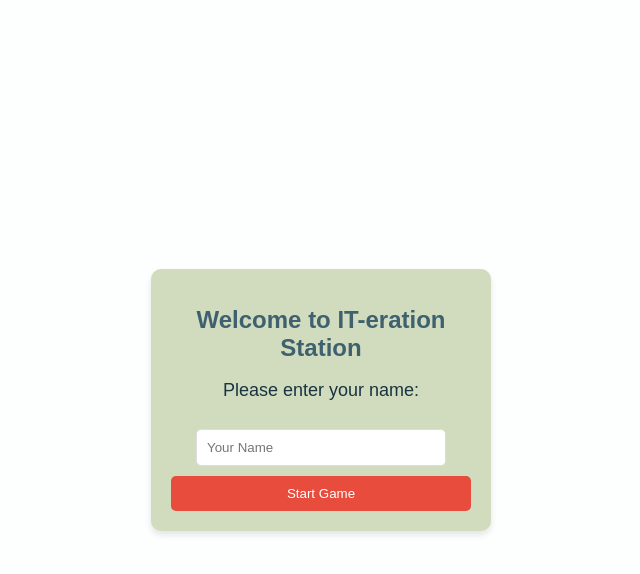
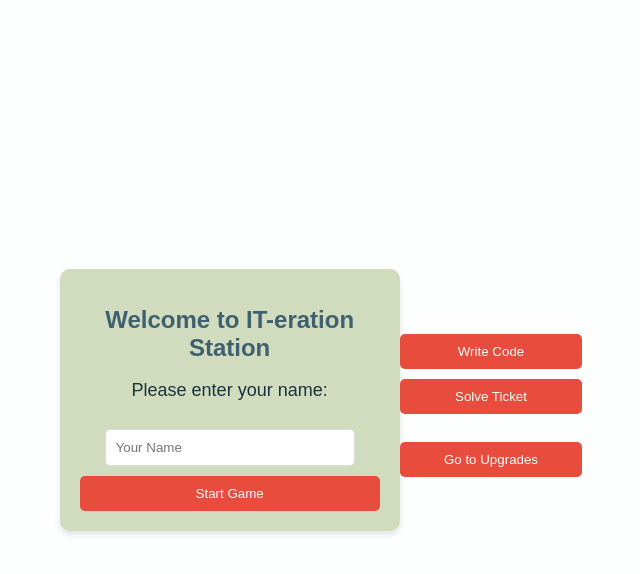
Before and after one commit to kaleidoscopicBrain/it-eration-station, a Flask app: page / in a window 1280 px wide. Shown: the top 574 px of the page, without its empty margins (319-959 px from the left). Run offline with Flask 3, Linux system fonts and the light colour scheme.

Commit message:
Update index.html

```diff
--- a/templates/index.html
+++ b/templates/index.html
@@ -30,6 +30,16 @@
             </div>
         {% endif %}
     </div>
+
+    <div>
+    <button id="write_code" class="action-button">Write Code</button>
+    <button id="solve_ticket" class="action-button">Solve Ticket</button>
+    <br><br>
+    <a href="{{ url_for('upgrades') }}">
+        <button class="action-button">Go to Upgrades</button>
+    </a>
+</div>
+
 
     <script>
     // Cooldown time in milliseconds (e.g., 5 seconds)
```
